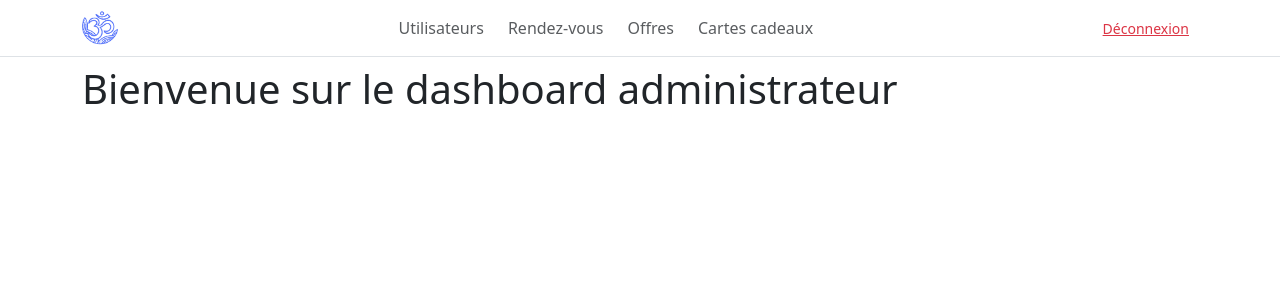
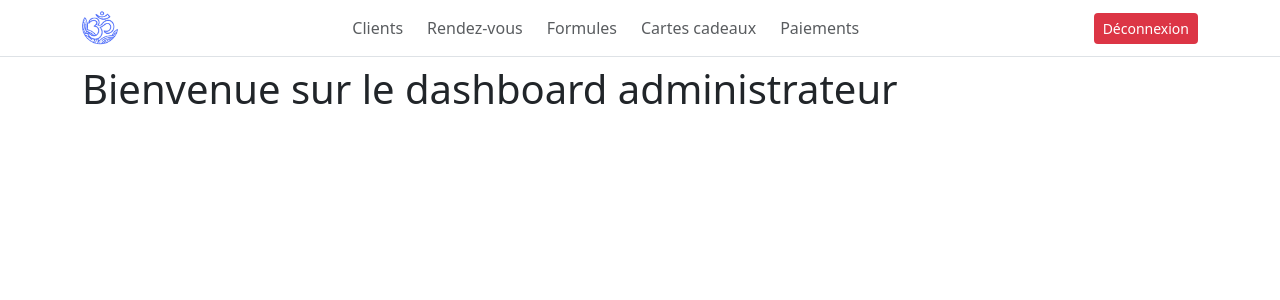
Before and after one commit to ayle57/adhyanga.fr, a Symfony app: template templates/admin/dashboard/index.html.twig in a window 1280 px wide. Shown: the top 300 px of the page. Run offline with Twig, Linux system fonts and the light colour scheme; the template is opened without the code that fills it, so the values that code supplies are empty; style sheets or scripts are compiled from the project's sources; some libraries are stand-ins or nearby versions.

Commit message:
feat: create customers crud controller

```diff
--- a/assets/styles/admin.scss
+++ b/assets/styles/admin.scss
@@ -1,4 +1,9 @@
 $primaryColor: #5271ff;
+
+/* ====== Reset ====== */
+a {
+  text-decoration: none;
+}
 
 /* ===== Burger ===== */
 .navbar-toggler {
--- a/templates/admin/partials/_navbar.html.twig
+++ b/templates/admin/partials/_navbar.html.twig
@@ -12,20 +12,23 @@
 
             <ul class="nav gap-2 d-none d-lg-flex align-items-center">
                 <li class="nav-item">
-                    <a href="#" class="nav-link px-2 {{ currentRoute == 'admin_users' ? 'fw-semibold text-primary' : 'text-muted' }}">Utilisateurs</a>
+                    <a href="{{ path('admin_customers') }}" class="nav-link px-2 {{ currentRoute == 'admin_customers' ? 'fw-semibold text-primary' : 'text-muted' }}">Clients</a>
                 </li>
                 <li class="nav-item">
-                    <a href="#" class="nav-link px-2 {{ currentRoute == 'admin_appointment' ? 'fw-semibold text-primary' : 'text-muted' }}">Rendez-vous</a>
+                    <a href="#" class="nav-link px-2 {{ currentRoute == 'admin_appointments' ? 'fw-semibold text-primary' : 'text-muted' }}">Rendez-vous</a>
                 </li>
                 <li class="nav-item">
-                    <a href="#" class="nav-link px-2 {{ currentRoute starts with 'admin_offers' ? 'fw-semibold text-primary' : 'text-muted' }}">Offres</a>
+                    <a href="#" class="nav-link px-2 {{ currentRoute starts with 'admin_formulas' ? 'fw-semibold text-primary' : 'text-muted' }}">Formules</a>
                 </li>
                 <li class="nav-item">
                     <a href="#" class="nav-link px-2 {{ currentRoute == 'admin_gift_cards' ? 'fw-semibold text-primary' : 'text-muted' }}">Cartes cadeaux</a>
                 </li>
+                <li class="nav-item">
+                    <a href="#" class="nav-link px-2 {{ currentRoute == 'admin_gift_cards' ? 'fw-semibold text-primary' : 'text-muted' }}">Paiements</a>
+                </li>
             </ul>
 
-            <a href="{{ path('app_logout') }}" class="btn btn-sm btn-link text-danger d-none d-lg-inline">Déconnexion</a>
+            <a href="{{ path('app_logout') }}" class="btn btn-sm bg-danger d-none d-lg-inline text-decoration text-white">Déconnexion</a>
 
         </div>
     </div>
```
Also changed, not shown: src/Controller/Admin/Crud/CustomersController.php (added, +16 -0 lines), templates/admin/customers/index.html.twig (added, +10 -0 lines).
